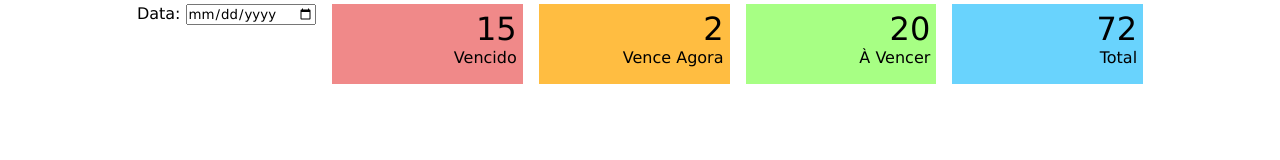
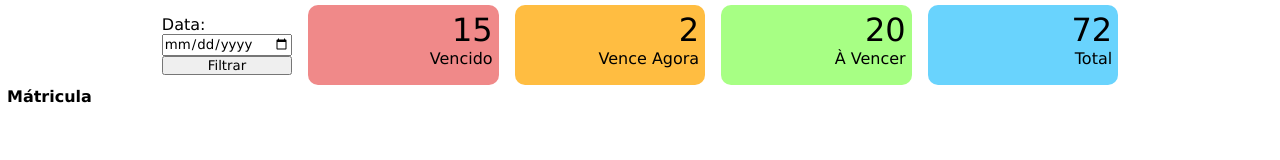
Before and after one commit to daviEmanuelNogueira/Projeto-Pendente, a plain HTML site: page Index.html in a window 1280 px wide. Drawn offline with Linux system fonts and the light colour scheme.

Commit message:
2022-07-06

```diff
--- a/Index.html
+++ b/Index.html
@@ -1,5 +1,6 @@
 <!DOCTYPE html>
 <html lang="pt-br">
+
 <head>
     <meta charset="UTF-8">
     <meta http-equiv="X-UA-Compatible" content="IE=edge">
@@ -7,11 +8,15 @@
     <title>Document</title>
     <link rel="stylesheet" href="style.css">
 </head>
+
 <body>
     <div id="container">
+        <section class="header">
             <div class="filtro">
                 <label for:filtro>Data:</label>
-            <input type="date" id="" name="filtro"></div>
+                <input type="date" id="" name="filtro">
+                <button type="button">Filtrar</button>
+            </div>
             <div class="info info-vencido">
                 <spam class="numero">15</spam>
                 <p class="descricao">Vencido</p>
@@ -28,6 +33,16 @@
                 <spam class="numero">72</spam>
                 <p class="descricao">Total</p>
             </div>
+        </section>
+        <section>
+            <table>
+                <thead>
+                    <th>Mátricula</th>
+                </thead>
+            </table>
+        </section>
     </div>
+
 </body>
+
 </html>
--- a/style.css
+++ b/style.css
@@ -5,7 +5,14 @@
     font-family: Verdana, Geneva, Tahoma, sans-serif;
 }
 #container{
-    margin: 4px;
+    margin: 5px;
+}
+.filtro{
+    display: flex;
+    flex-direction: column;
+    justify-content: center;
+}
+.header{
     display: flex;
     justify-content: center;
     gap: 1em;
@@ -16,6 +23,7 @@
     height: 80px;
     padding: 6px;
     text-align: end;
+    border-radius: 10px;
 }
 .numero{
     font-size: 2em;
```
Lines whose indentation alone changed are shown as unchanged.
